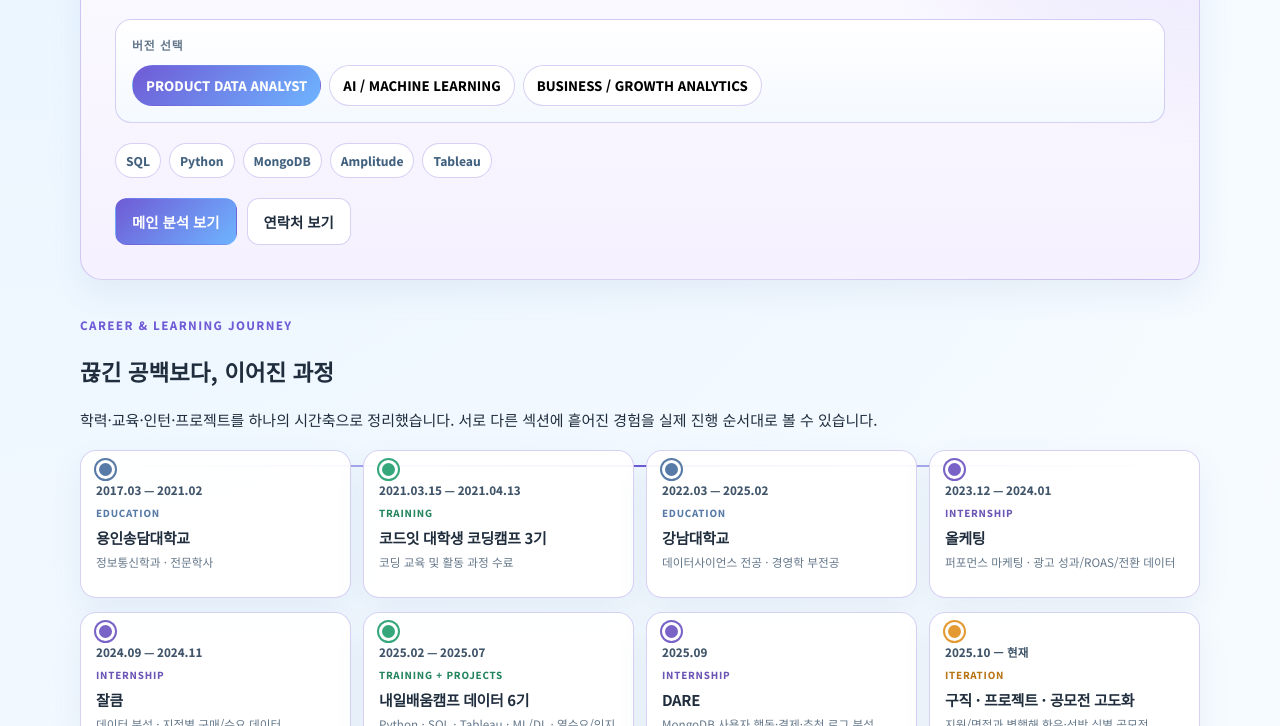
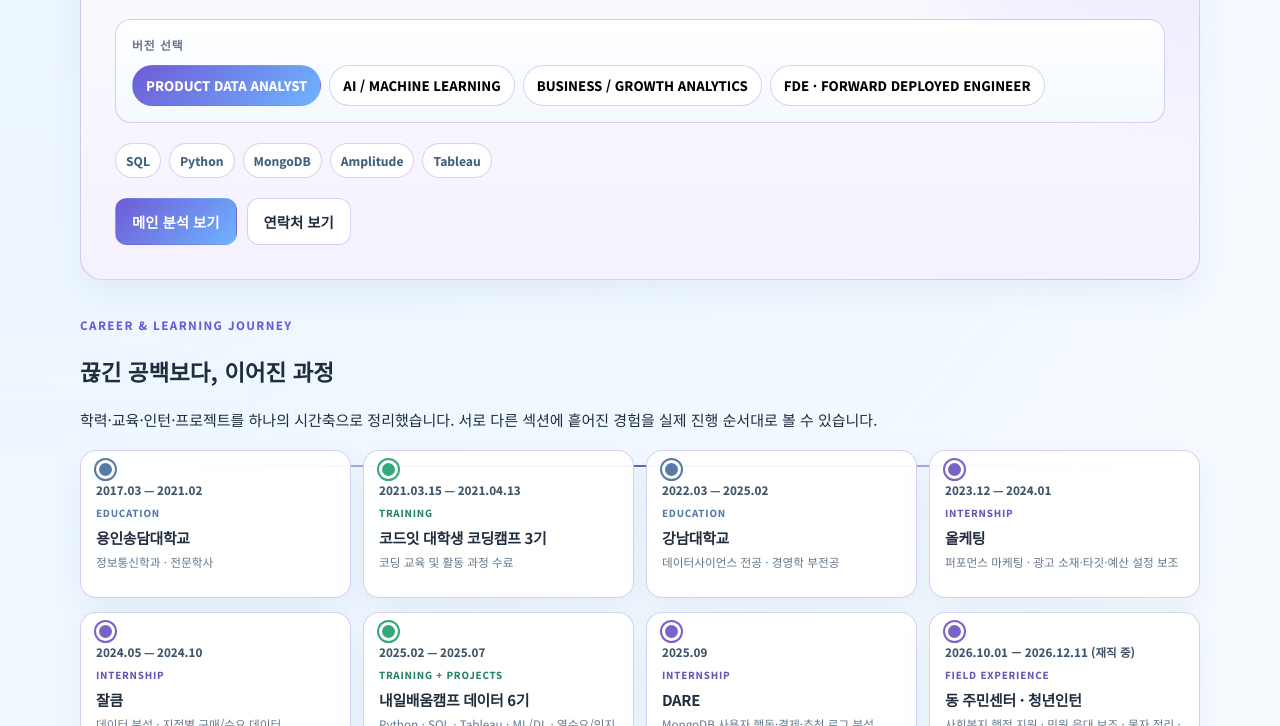
Before and after one commit to ryemso/Portpolio, a plain HTML site: page index.html in a window 1280 px wide. Shown: the part 354-1080 px from the top of the page. Drawn offline with Linux system fonts and the light colour scheme.

Commit message:
Expose FDE portfolio view and correct career timeline

```diff
--- a/index.html
+++ b/index.html
@@ -4,11 +4,11 @@
   <meta charset="UTF-8" />
   <meta name="viewport" content="width=device-width, initial-scale=1.0" />
   <title>김동현 | Portfolio</title>
-  <meta name="description" content="버전별 링크 공유가 가능한 김동현의 포트폴리오 웹사이트" />
+  <meta name="description" content="데이터 분석·AI/ML·Forward Deployed Engineer 직무별 프로젝트와 이력서를 확인할 수 있는 포트폴리오" />
   <link rel="preconnect" href="https://fonts.googleapis.com">
   <link rel="preconnect" href="https://fonts.gstatic.com" crossorigin>
   <link href="https://fonts.googleapis.com/css2?family=Noto+Sans+KR:wght@400;500;700;800&display=swap" rel="stylesheet">
-  <link rel="stylesheet" href="./style.css?v=20261113-timeline1" />
+  <link rel="stylesheet" href="./style.css?v=20261124-fde1" />
 </head>
 <body>
   <header class="topbar">
@@ -84,10 +84,10 @@
             <span class="timeline-period">2023.12 — 2024.01</span>
             <span class="timeline-type">INTERNSHIP</span>
             <h3>올케팅</h3>
-            <p>퍼포먼스 마케팅 · 광고 성과/ROAS/전환 데이터</p>
+            <p>퍼포먼스 마케팅 · 광고 소재·타깃·예산 설정 보조</p>
           </article>
           <article class="timeline-item type-intern">
-            <span class="timeline-period">2024.09 — 2024.11</span>
+            <span class="timeline-period">2024.05 — 2024.10</span>
             <span class="timeline-type">INTERNSHIP</span>
             <h3>잘큼</h3>
             <p>데이터 분석 · 지점별 구매/수요 데이터</p>
@@ -103,6 +103,12 @@
             <span class="timeline-type">INTERNSHIP</span>
             <h3>DARE</h3>
             <p>MongoDB 사용자 행동·결제·추천 로그 분석</p>
+          </article>
+          <article class="timeline-item type-intern">
+            <span class="timeline-period">2026.10.01 — 2026.12.11 (재직 중)</span>
+            <span class="timeline-type">FIELD EXPERIENCE</span>
+            <h3>동 주민센터 · 청년인턴</h3>
+            <p>사회복지 행정 지원 · 민원 응대 보조 · 물자 정리 · 마음곳간 반찬 전달</p>
           </article>
           <article class="timeline-item type-current">
             <span class="timeline-period">2025.10 — 현재</span>
@@ -221,10 +227,11 @@
   </main>
 
   <footer>
-    김동현 Portfolio · Data Analyst · AI/ML
+    김동현 Portfolio · Data Analyst · AI/ML · FDE
   </footer>
 
   <script src="./script.js?v=20261113-timeline1"></script>
   <script src="./ai.js?v=20261113-timeline1"></script>
+  <script src="./fde.js?v=20261124-fde1"></script>
 </body>
 </html>
```
